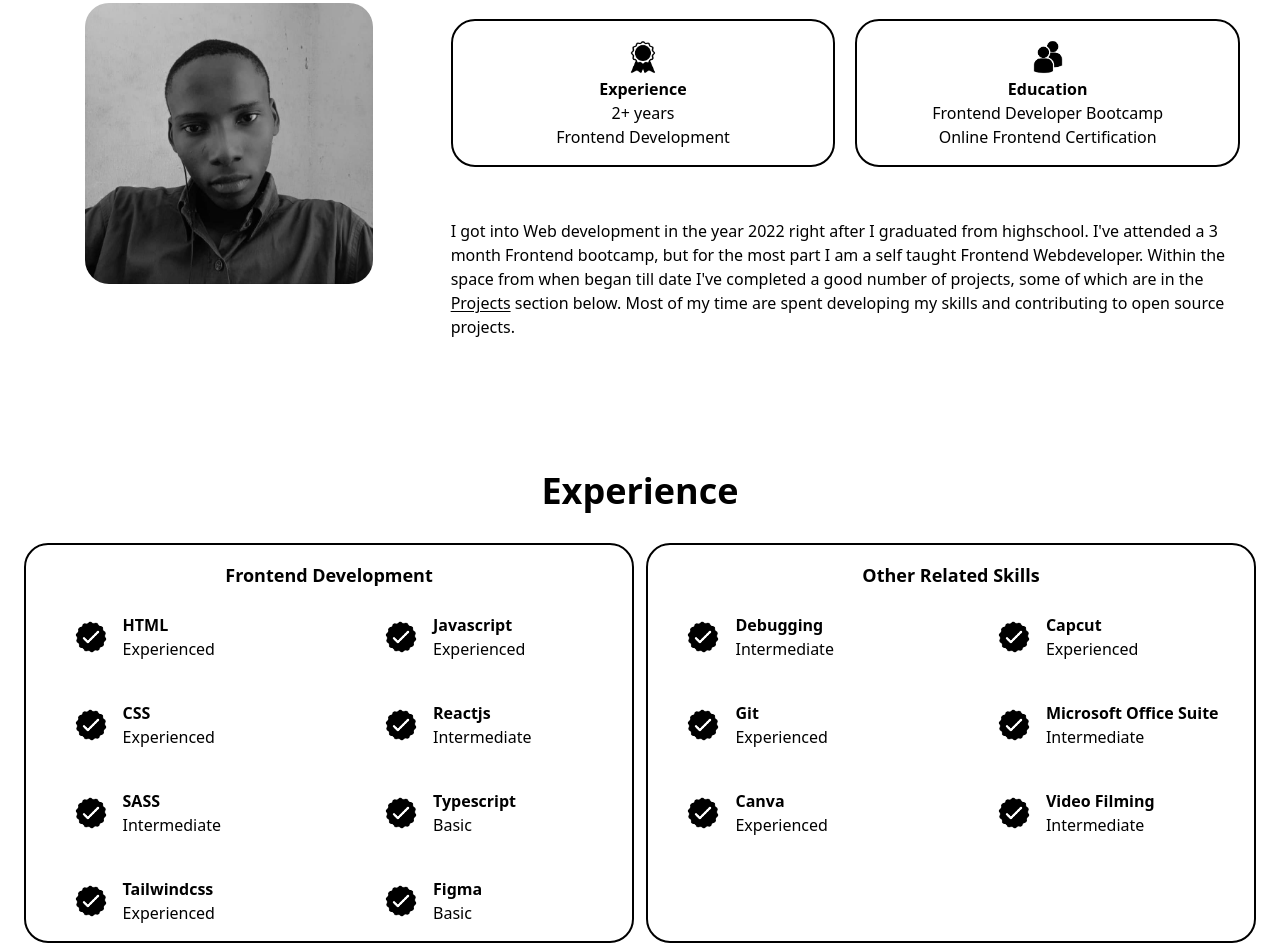
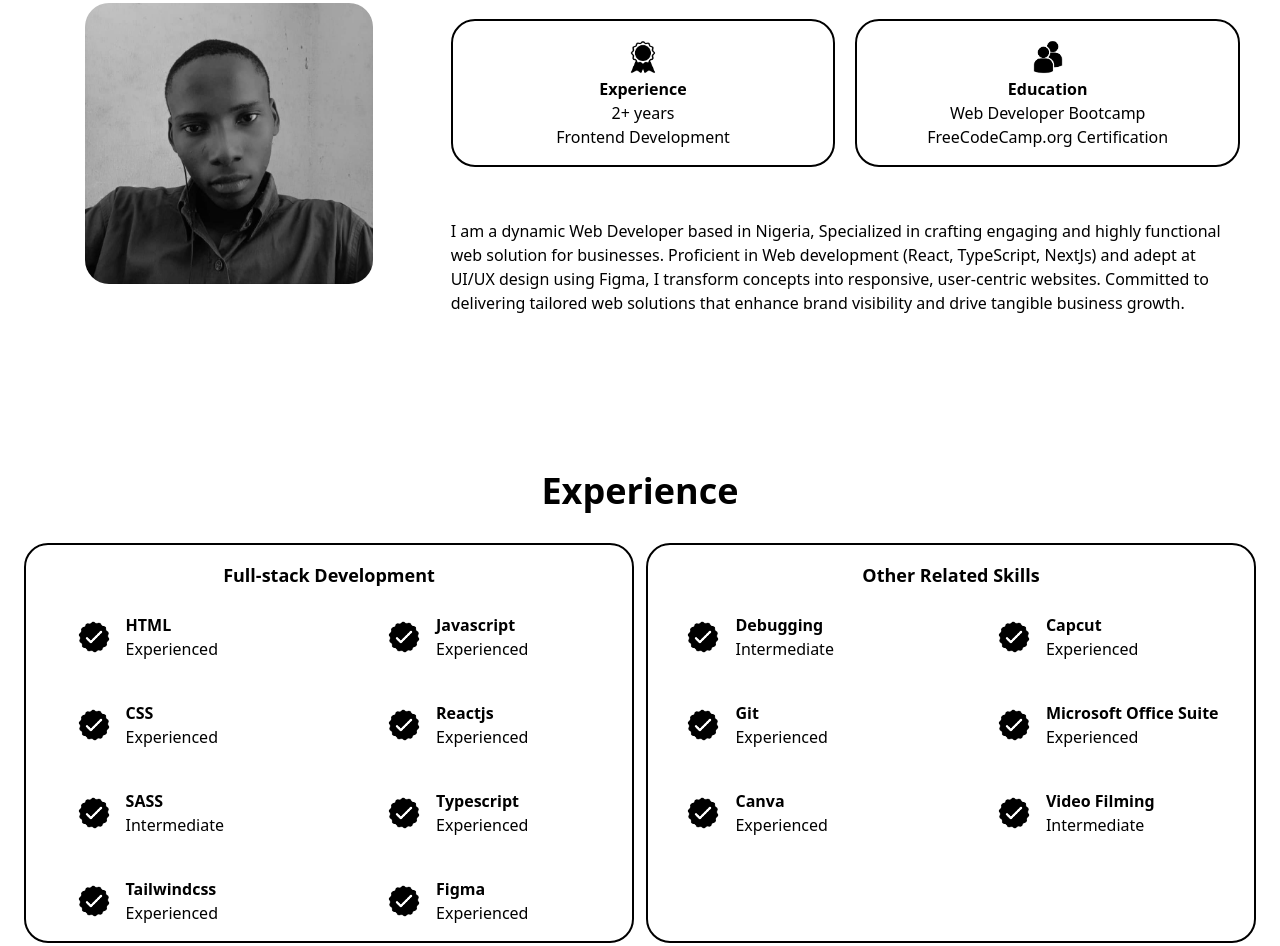
Before and after one commit to kcking69/Nkemdilim-Collins-Portfolio-Webpage, a website: page index.html in a window 1280 px wide. Shown: the part 801-1747 px from the top of the page. Drawn offline with Linux system fonts and the light colour scheme.

Commit message:
Update index.html

```diff
--- a/index.html
+++ b/index.html
@@ -88,7 +88,7 @@
         <p class="text-lg font-semibold">Hello I'm</p>
         <h1 class="font-bold text-2xl mb-1 lg:text-3xl">Nkemdilim Collins</h1>
         <h1 class="text-lg font-medium mb-4 lg:text-xl">
-          Frontend Webdeveloper
+          Full-stack Webdeveloper
         </h1>
         <div class="flex gap-1 justify-center mb-4">
           <a href="My Resume _20241230_110956_0000.pdf" download>
@@ -98,7 +98,7 @@
               Download CV
             </button>
           </a>
-          <a href="">
+          <a href="mailto://collinsnkemdilim05@gmail.com ">
             <button
               class="py-3 px-5 font-semibold hover:scale-95 transition-all rounded-full bg-black text-white"
             >
@@ -162,21 +162,11 @@
             alt="experience"
           />
           <h1 class="font-bold">Education</h1>
-          <h1>Frontend Developer Bootcamp</h1>
-          <h1>Online Frontend Certification</h1>
+          <h1>Web Developer Bootcamp</h1>
+          <h1>FreeCodeCamp.org Certification</h1>
         </div>
         <div class="col-span-12 md:row-start-2">
-          <p>
-            I got into Web development in the year 2022 right after I graduated
-            from highschool. I've attended a 3 month Frontend bootcamp, but for
-            the most part I am a self taught Frontend Webdeveloper. Within the
-            space from when began till date I've completed a good number of
-            projects, some of which are in the
-            <a class="underline underline-offset-2" href="#Projects"
-              >Projects</a
-            >
-            section below. Most of my time are spent developing my skills and
-            contributing to open source projects.
+          <p>I am a dynamic Web Developer based in Nigeria, Specialized in crafting engaging and highly functional web solution for businesses. Proficient in Web development (React, TypeScript, NextJs) and adept at UI/UX design using Figma, I transform concepts into responsive, user-centric websites. Committed to delivering tailored web solutions that enhance brand visibility and drive tangible business growth.
           </p>
         </div>
       </div>
@@ -191,7 +181,7 @@
         class="col-span-12 border-2 border-black border-solid py-4 rounded-3xl mb-8 md:col-span-6 md:h-fit"
       >
         <div class="col-span-12 flex flex-col items-center">
-          <h1 class="font-bold text-lg mb-3 md:mb-6">Frontend Development</h1>
+          <h1 class="font-bold text-lg mb-3 md:mb-6">Full-stack Development</h1>
           <ul
             class="flex flex-col items-start pr-14 gap-6 md:flex-row md:justify-between md:gap-20 lg:gap-40"
           >
@@ -238,21 +228,21 @@
                 <img class="w-10" src="assets/checkmark.png " alt="checkmark" />
                 <div>
                   <h1 class="font-bold">Reactjs</h1>
-                  <p>Intermediate</p>
+                  <p>Experienced</p>
                 </div>
               </li>
               <li class="flex gap-3 items-center">
                 <img class="w-10" src="assets/checkmark.png " alt="checkmark" />
                 <div>
                   <h1 class="font-bold">Typescript</h1>
-                  <p>Basic</p>
+                  <p>Experienced</p>
                 </div>
               </li>
               <li class="flex gap-3 items-center">
                 <img class="w-10" src="assets/checkmark.png " alt="checkmark" />
                 <div>
                   <h1 class="font-bold">Figma</h1>
-                  <p>Basic</p>
+                  <p>Experienced</p>
                 </div>
               </li>
             </div>
@@ -304,7 +294,7 @@
                 <img class="w-10" src="assets/checkmark.png " alt="checkmark" />
                 <div>
                   <h1 class="font-bold">Microsoft Office Suite</h1>
-                  <p>Intermediate</p>
+                  <p>Experienced</p>
                 </div>
               </li>
               <li class="flex gap-3 items-center">
```
